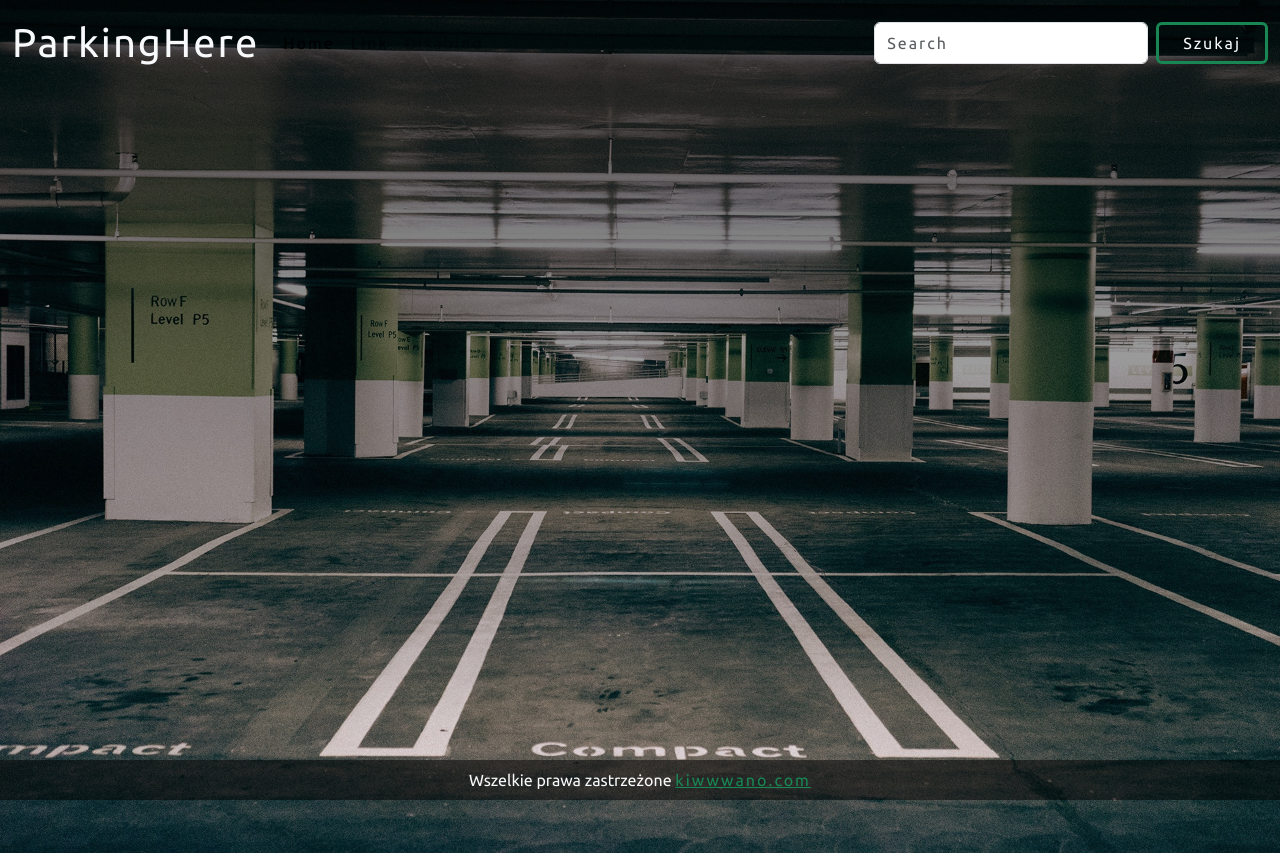
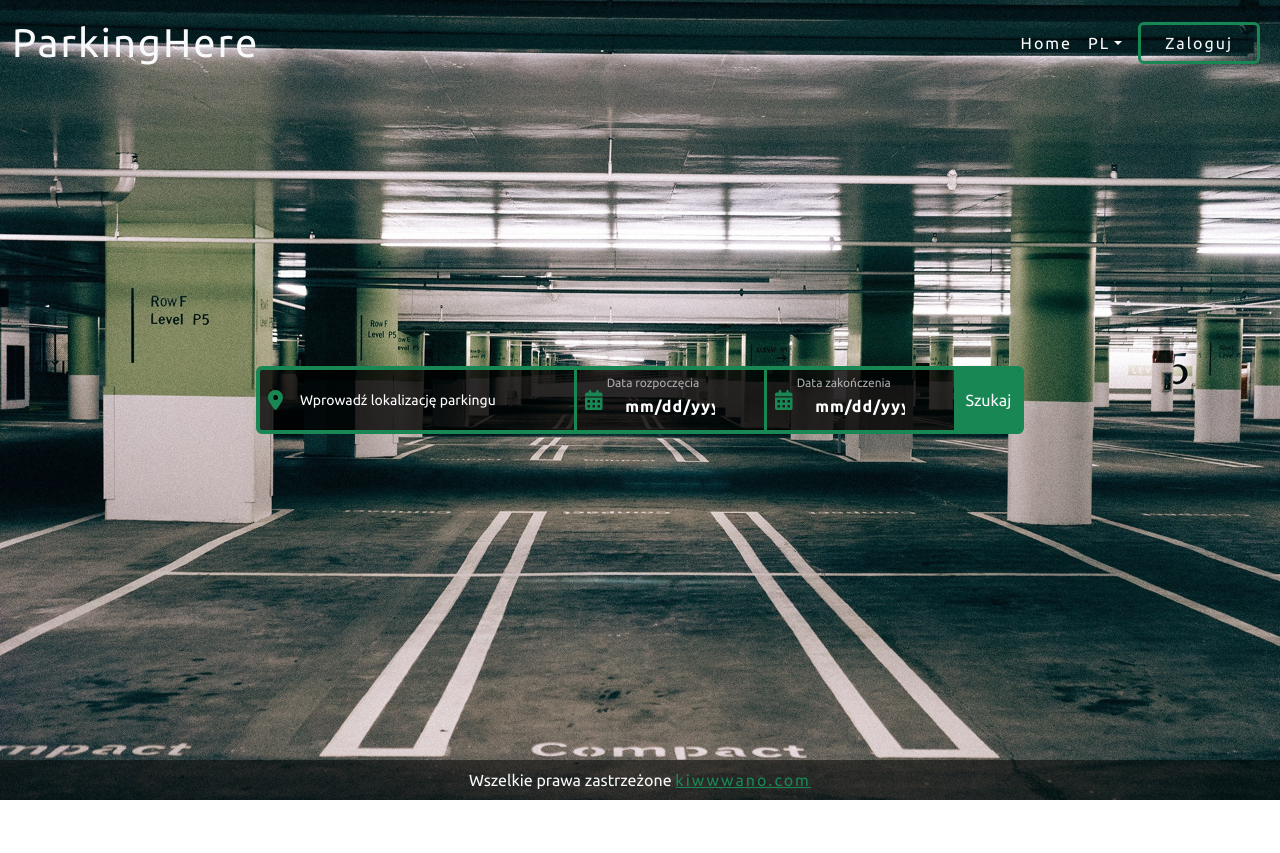
Before and after one commit to k3gr/ParkingHereWebClient, a Vue app in the folder ParkingHere-web-client/: page / in a window 1280 px wide. After the commit the page ends 800 px from the top, so only its background shows below. Built offline with nearby package versions, Linux system fonts and the light colour scheme.

Commit message:
Add reservation component.

```diff
--- a/ParkingHere-web-client/src/appModules/common/component/FooterComp.vue
+++ b/ParkingHere-web-client/src/appModules/common/component/FooterComp.vue
@@ -8,11 +8,13 @@
 </template>
 
 <script lang="ts">
-export default {
+import { defineComponent } from 'vue'
+
+export default defineComponent({
   name: 'FooterComp',
   components: {},
   setup() {}
-}
+})
 </script>
 <style scoped>
 .container-fluid {
--- a/ParkingHere-web-client/src/appModules/common/component/HeaderComp.vue
+++ b/ParkingHere-web-client/src/appModules/common/component/HeaderComp.vue
@@ -1,36 +1,55 @@
 <template>
-  <nav class="navbar fixed-top navbar-expand-lg bg-transparent">
+  <nav class="navbar fixed-top navbar-expand-lg bg-transparent" data-bs-theme="dark">
     <div class="container-fluid">
-      <a class="navbar-brand text-light fs-1" href="#">ParkingHere</a>
+      <a class="navbar-brand text-light fs-1" href="#">{{ $t('ParkingHere') }}</a>
       <button
         class="navbar-toggler"
         type="button"
         data-bs-toggle="collapse"
-        data-bs-target="#navbarTogglerDemo02"
-        aria-controls="navbarTogglerDemo02"
+        data-bs-target="#navbarSupportedContent"
+        aria-controls="navbarSupportedContent"
         aria-expanded="false"
         aria-label="Toggle navigation"
       >
         <span class="navbar-toggler-icon"></span>
       </button>
-      <div class="collapse navbar-collapse" id="navbarTogglerDemo02">
-        <ul class="navbar-nav me-auto mb-2 mb-lg-0">
+      <div class="collapse navbar-collapse" id="navbarSupportedContent">
+        <ul class="navbar-nav me-auto mb-2 mb-lg-0 w-100 d-flex justify-content-end">
           <li class="nav-item">
-            <a class="nav-link active" aria-current="page" href="#">Home</a>
+            <a class="nav-link active" aria-current="page" href="#">{{ $t('Home') }}</a>
           </li>
-          <li class="nav-item">
-            <a class="nav-link" href="#">Link</a>
-          </li>
-          <li class="nav-item">
-            <a class="nav-link disabled">Disabled</a>
+          <!-- <li class="nav-item py-2 bg-transparent">
+            <select class="text-light border bg-transparent border-0">
+              <option
+                class="text-light border-0 bg-transparent"
+                :value="lang"
+                v-for="(lang, index) in options"
+                :key="index"
+              >
+                <span>{{ lang }}</span>
+              </option>
+            </select>
+          </li> -->
+          <li class="nav-item dropdown">
+            <a
+              class="nav-link dropdown-toggle"
+              href="#"
+              role="button"
+              data-bs-toggle="dropdown"
+              aria-expanded="false"
+            >
+              {{ $t('PL') }}
+            </a>
+            <ul class="dropdown-menu bg-transparent border-0 py-0">
+              <li>
+                <a class="dropdown-item px-2 py-0" href="#">{{ $t('EN') }}</a>
+              </li>
+            </ul>
           </li>
         </ul>
-        <form class="d-flex" role="search">
-          <input class="form-control me-2" type="search" placeholder="Search" aria-label="Search" />
-          <button class="btn btn-outline-success border-success border-3 px-4" type="submit">
-            <span class="text-light">{{ $t('Search') }}</span>
-          </button>
-        </form>
+        <button class="btn btn-outline-success border-success border-3 px-4 mx-2" type="submit">
+          <span class="text-light">{{ $t('SignIn') }}</span>
+        </button>
       </div>
     </div>
   </nav>
@@ -38,10 +57,16 @@
 
 <script lang="ts">
 export default {
+  name: 'HeaderComp',
   setup() {
-    return {}
+    const options = ['PL', 'ENG']
+    return { options }
   }
 }
 </script>
 
-<style lang="scss" scoped></style>
+<style scoped>
+a {
+  color: #fff;
+}
+</style>
--- /dev/null
+++ b/ParkingHere-web-client/src/appModules/common/component/ReservationFormComp.vue
@@ -0,0 +1,175 @@
+<template>
+  <div class="d-flex justify-content-center">
+    <form
+      class="position-absolute top-50 translate-middle-y rounded border border-4 border-success"
+    >
+      <div class="d-flex col-12 flex-wrap form-section">
+        <div class="enter-location col-12 col-xl-5 position-relative py-4">
+          <font-awesome-icon :icon="['fas', 'location-dot']" class="icon text-success" />
+          <input
+            class="bg-transparent col-12"
+            type="text"
+            id="parkings"
+            name="parkings"
+            placeholder=" "
+          />
+          <label for="parkings">{{ $t('EnterParkingLocation') }}</label>
+        </div>
+        <div class="date col-12 col-md-5 border-success col-xl-3 position-relative">
+          <label>{{ $t('StartDate') }}</label>
+          <font-awesome-icon :icon="['fas', 'calendar-days']" class="icon text-success" />
+          <input id="startDate" class="date-picker bg-transparent" type="date" />
+        </div>
+        <div class="date col-12 col-md-5 border-success col-xl-3 position-relative">
+          <label>{{ $t('EndDate') }}</label>
+          <font-awesome-icon :icon="['fas', 'calendar-days']" class="icon text-success" />
+          <input id="endDate" class="date-picker bg-transparent" type="date" max="2199-12-31" />
+        </div>
+        <div
+          class="search-btn d-flex justify-content-center align-items-center bg-success col-12 col-md-2 col-xl-1"
+          type="submit"
+        >
+          <span class="text-light">{{ $t('Search') }}</span>
+        </div>
+      </div>
+    </form>
+  </div>
+</template>
+<script lang="ts">
+import { defineComponent } from 'vue'
+
+export default defineComponent({
+  name: 'ReservationFormComp',
+  setup() {}
+})
+</script>
+<style scoped>
+.icon {
+  position: absolute;
+  top: 50%;
+  transform: translate(8px, -50%);
+  font-size: 20px;
+}
+form {
+  width: 60%;
+}
+.search-btn:hover {
+  background-color: rgba(25, 135, 84, 0.9) !important;
+  border-radius: 0px, 2px;
+}
+
+.form-section div {
+  height: 60px;
+}
+
+div.search-btn {
+  height: auto;
+  padding: 10px 0;
+}
+
+label {
+  color: #adadad;
+}
+
+form {
+  background-color: rgba(0, 0, 0, 0.8);
+  overflow: hidden;
+}
+
+.enter-location {
+  outline: 3px solid #198754;
+}
+
+.enter-location input {
+  position: absolute;
+  top: 50%;
+  transform: translate(0px, -30%);
+  padding: 10px 25px 10px 40px;
+  color: #fff;
+  border: 0;
+  font-size: 16px;
+  z-index: 1;
+}
+
+.enter-location label {
+  position: absolute;
+  top: 50%;
+  transform: translate(40px, -50%);
+  transition: ease-out 0.25s;
+  font-size: 14px;
+  color: #fff;
+}
+
+input.date-picker {
+  color-scheme: dark;
+  font-weight: 700;
+  letter-spacing: 1px;
+  width: 90px;
+  left: 50%;
+  transform: translate(-50%, -25%);
+}
+
+.date input {
+  position: absolute;
+  top: 50%;
+  /* transform: translate(40px, -25%); */
+  color: #fff;
+  border: 0;
+  font-size: 16px;
+}
+
+.date-picker::-webkit-calendar-picker-indicator {
+  background: transparent;
+  bottom: 0;
+  cursor: pointer;
+  height: auto;
+  left: 0;
+  position: absolute;
+  right: 0;
+  top: 0;
+  width: auto;
+}
+
+input:focus {
+  outline: none;
+}
+
+label,
+input:focus ~ label,
+input:not(:placeholder-shown) ~ label {
+  position: absolute;
+  top: 10px;
+  transform: translate(30px, -35%);
+  color: #adadad;
+  font-size: 12px;
+}
+
+.date {
+  border-bottom: 3px solid;
+}
+
+.date span {
+  position: absolute;
+  top: 50%;
+  left: 50%;
+  transform: translate(-50%, -20%);
+  font-weight: 700;
+  letter-spacing: 1px;
+}
+
+/* ##################################### */
+
+@media only screen and (min-width: 767px) {
+  .date {
+    border-bottom: 0;
+    border-right: 3px solid;
+  }
+}
+
+@media only screen and (min-width: 1200px) {
+  .enter-location {
+    border-right: 3px solid #198754;
+    outline: 0;
+  }
+}
+</style>
--- a/ParkingHere-web-client/src/appModules/common/view/HomeView.vue
+++ b/ParkingHere-web-client/src/appModules/common/view/HomeView.vue
@@ -1,15 +1,30 @@
 <template>
-  <div class="main-img">
-    <img class="img-fluid" src="@/assets/images/parking-main.jpg" alt="Search" />
+  <div class="main-img" alt="Main view">
+    <ReservationFormComp />
   </div>
 </template>
 
 <script lang="ts">
-export default {
+import { defineComponent } from 'vue'
+import ReservationFormComp from '@/appModules/common/component/ReservationFormComp.vue'
+
+export default defineComponent({
+  name: 'HomeView',
+  components: {
+    ReservationFormComp
+  },
   setup() {
     return {}
   }
-}
+})
 </script>
 
-<style lang="scss" scoped></style>
+<style scoped>
+.main-img {
+  width: 100%;
+  height: 100vh;
+  background-image: url('@/assets/images/parking-main.jpg');
+  background-size: cover;
+  /* background-image: url(@/assets/images/parking-main.jpg); */
+}
+</style>
--- a/ParkingHere-web-client/src/locales/pl-PL.json
+++ b/ParkingHere-web-client/src/locales/pl-PL.json
@@ -1 +1,9 @@
-{ "language": "pl", "AllRightsReserved": "Wszelkie prawa zastrzeżone", "Search": "Szukaj" }
+{
+  "language": "pl",
+  "AllRightsReserved": "Wszelkie prawa zastrzeżone",
+  "EnterParkingLocation": "Wprowadź lokalizację parkingu",
+  "SignIn": "Zaloguj",
+  "StartDate": "Data rozpoczęcia",
+  "EndDate": "Data zakończenia",
+  "Search": "Szukaj"
+}
--- a/ParkingHere-web-client/src/main.ts
+++ b/ParkingHere-web-client/src/main.ts
@@ -6,11 +6,22 @@ import { createPinia } from 'pinia'
 import App from './App.vue'
 import router from './router'
 
+//Bootstrap
 import 'bootstrap/dist/css/bootstrap.css'
 import 'bootstrap/dist/js/bootstrap.js'
 
+//Fontawesome
 import { library } from '@fortawesome/fontawesome-svg-core'
-import { faSearch } from '@fortawesome/free-solid-svg-icons'
+import {
+  faSearch,
+  faCalendar,
+  faCalendarDays,
+  faEnvelope,
+  faLocationDot
+} from '@fortawesome/free-solid-svg-icons'
+
+library.add(faSearch, faCalendar, faCalendarDays, faEnvelope, faLocationDot)
+
 import { FontAwesomeIcon } from '@fortawesome/vue-fontawesome'
 
 import i18n from '@/plugins/i18n'
--- a/ParkingHere-web-client/src/styles/main.less
+++ b/ParkingHere-web-client/src/styles/main.less
@@ -14,17 +14,17 @@ body {
     background-color: white;
 }
 
-button, input, a{
+button, a{
     letter-spacing: 2px;
 }
 
-.main-img:after {
-    content: "";
-    position: absolute;
-    top: 0;
-    left: 0;
-    width: 100%;
-    height: 100%;
-    background-image: linear-gradient(180deg, #000000, transparent);
-    opacity: .7;
-}
+// .main-img:after {
+//     content: "";
+//     position: absolute;
+//     top: 0;
+//     left: 0;
+//     width: 100%;
+//     height: 100%;
+//     background-image: linear-gradient(180deg, #000000, transparent);
+//     opacity: .7;
+// }
```
